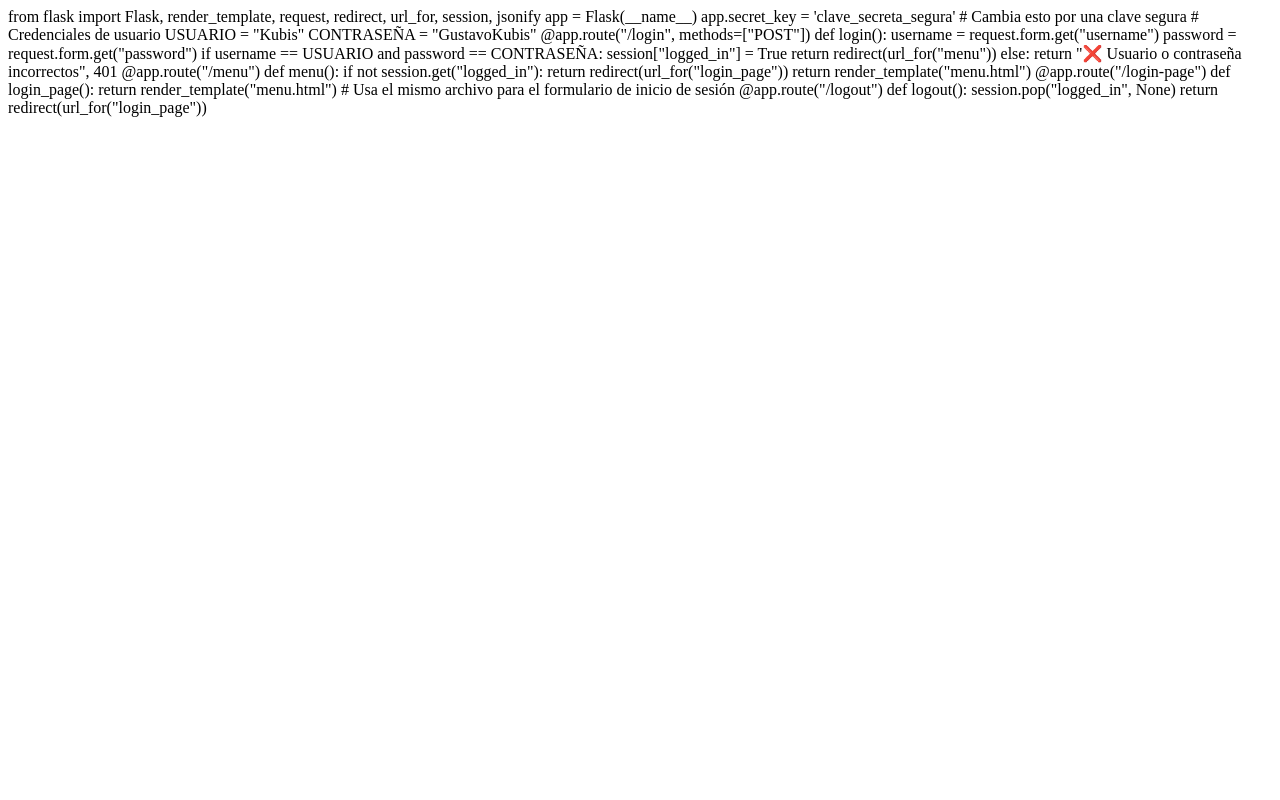
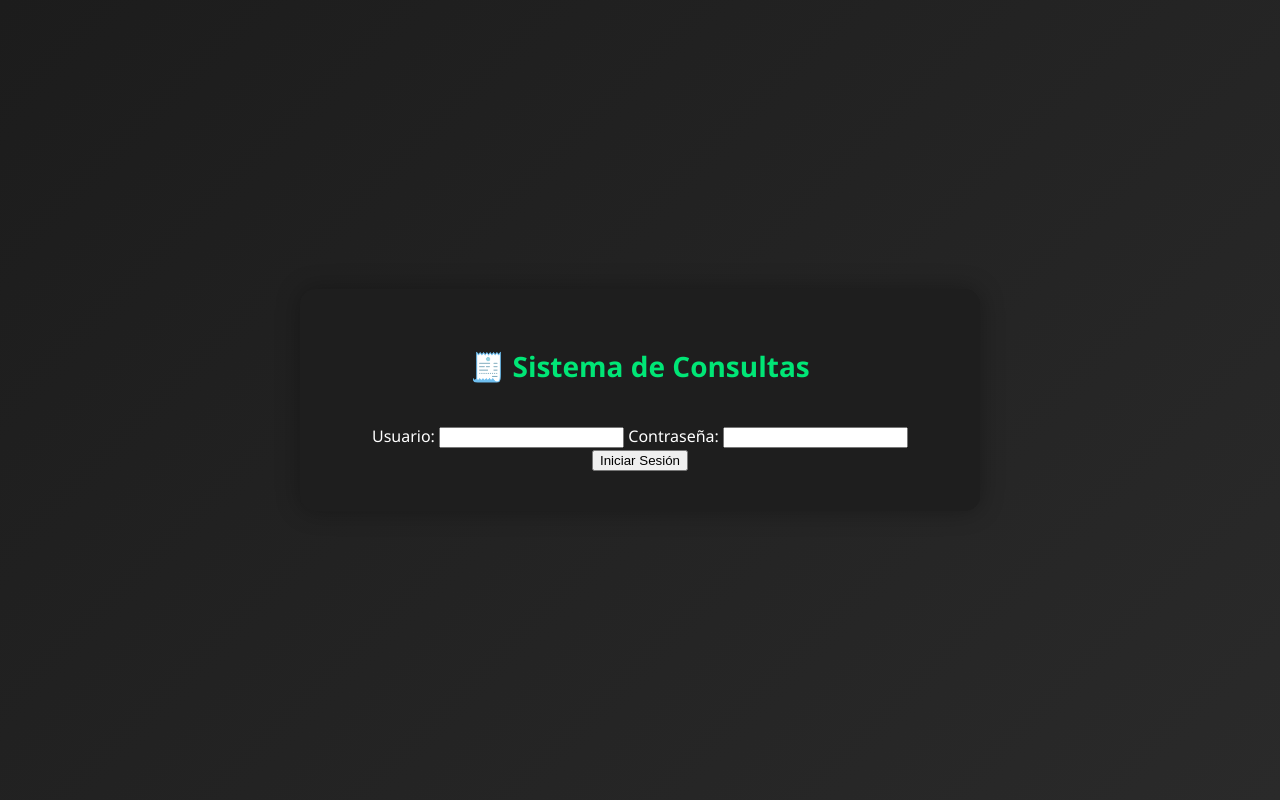
Before and after one commit to Cristian2510/AgroKubis, a Flask app: page / in a window 1280 px wide. Run offline with Flask 3, Linux system fonts and the light colour scheme.

```diff
--- a/app.py
+++ b/app.py
@@ -1,4 +1,4 @@
-from flask import Flask, render_template, request, jsonify, send_file
+from flask import Flask, render_template, request, jsonify, send_file, redirect, url_for, session
 import requests
 import config
 import pandas as pd
@@ -11,6 +11,37 @@ import io
 import time
 
 app = Flask(__name__)
+app.secret_key = 'clave_secreta_segura'  # Cambia esto por una clave segura
+
+# Credenciales de usuario
+USUARIO = "Kubis"
+CONTRASEÑA = "GustavoKubis"
+
+@app.route("/login", methods=["POST"])
+def login():
+    username = request.form.get("username")
+    password = request.form.get("password")
+
+    if username == USUARIO and password == CONTRASEÑA:
+        session["logged_in"] = True
+        return redirect(url_for("menu"))
+    else:
+        return "❌ Usuario o contraseña incorrectos", 401
+
+@app.route("/menu")
+def menu():
+    if not session.get("logged_in"):
+        return redirect(url_for("login_page"))
+    return render_template("menu.html")
+
+@app.route("/login-page")
+def login_page():
+    return render_template("menu.html")  # Usa el mismo archivo para el formulario de inicio de sesión
+
+@app.route("/logout")
+def logout():
+    session.pop("logged_in", None)
+    return redirect(url_for("login_page"))
 
 # ✅ RUTA DE TEST DE CONEXIÓN A API EXTERNA
 @app.route("/test-conexion")
@@ -26,10 +57,6 @@ def test_conexion():
         return jsonify({"ok": False, "error": str(e)})
 
 # 🧾 MENÚ Y VISTAS
-@app.route("/menu")
-def menu():
-    return render_template("menu.html")
-
 @app.route("/index")
 def vista_index():
     return render_template("index.html")
--- a/templates/menu.html
+++ b/templates/menu.html
@@ -1,34 +1,58 @@
-from flask import Flask, render_template, request, redirect, url_for, session, jsonify
+<!DOCTYPE html>
+<html lang="es">
+<head>
+  <meta charset="UTF-8">
+  <title>Menú Principal</title>
+  <link rel="stylesheet" href="{{ url_for('static', filename='css/menu.css') }}">
+  <link rel="stylesheet" href="https://cdnjs.cloudflare.com/ajax/libs/font-awesome/6.5.0/css/all.min.css">
+</head>
+<body>
+  <div class="menu-wrapper">
+    <h1>🧾 Sistema de Consultas</h1>
 
-app = Flask(__name__)
-app.secret_key = 'clave_secreta_segura'  # Cambia esto por una clave segura
+    <!-- Formulario de inicio de sesión -->
+    <div id="login-wrapper">
+      <form id="login-form" method="POST" action="/login">
+        <label for="username">Usuario:</label>
+        <input type="text" id="username" name="username" required>
+        <label for="password">Contraseña:</label>
+        <input type="password" id="password" name="password" required>
+        <button type="submit">Iniciar Sesión</button>
+      </form>
+    </div>
 
-# Credenciales de usuario
-USUARIO = "Kubis"
-CONTRASEÑA = "GustavoKubis"
+    <!-- Menú principal (se oculta hasta que se inicie sesión) -->
+    <div id="menu-content" style="display: none;">
+      <div class="tarjetas-menu">
+        <a href="{{ url_for('vista_index') }}" class="tarjeta">
+          <i class="fas fa-file-invoice"></i>
+          <span>Consulta CDC</span>
+        </a>
 
-@app.route("/login", methods=["POST"])
-def login():
-    username = request.form.get("username")
-    password = request.form.get("password")
+        <a href="{{ url_for('vista_consulta_set') }}" class="tarjeta">
+          <i class="fas fa-file-signature"></i>
+          <span>Consulta SET</span>
+        </a>
 
-    if username == USUARIO and password == CONTRASEÑA:
-        session["logged_in"] = True
-        return redirect(url_for("menu"))
-    else:
-        return "❌ Usuario o contraseña incorrectos", 401
+        <a href="#" class="tarjeta" onclick="testConexion()">
+          <i class="fas fa-plug"></i>
+          <span>Test de Conexión</span>
+        </a>
+      </div>
+    </div>
+  </div>
 
-@app.route("/menu")
-def menu():
-    if not session.get("logged_in"):
-        return redirect(url_for("login_page"))
-    return render_template("menu.html")
-
-@app.route("/login-page")
-def login_page():
-    return render_template("menu.html")  # Usa el mismo archivo para el formulario de inicio de sesión
-
-@app.route("/logout")
-def logout():
-    session.pop("logged_in", None)
-    return redirect(url_for("login_page"))
+  <script>
+    function testConexion() {
+      fetch('/test-conexion')
+        .then(res => res.json())
+        .then(data => {
+          alert(data.ok ? '✅ Conexión exitosa con Firebird' : `❌ Error: ${data.error}`);
+        })
+        .catch(err => {
+          alert('❌ No se pudo contactar con el servidor: ' + err.message);
+        });
+    }
+  </script>
+</body>
+</html>
```
